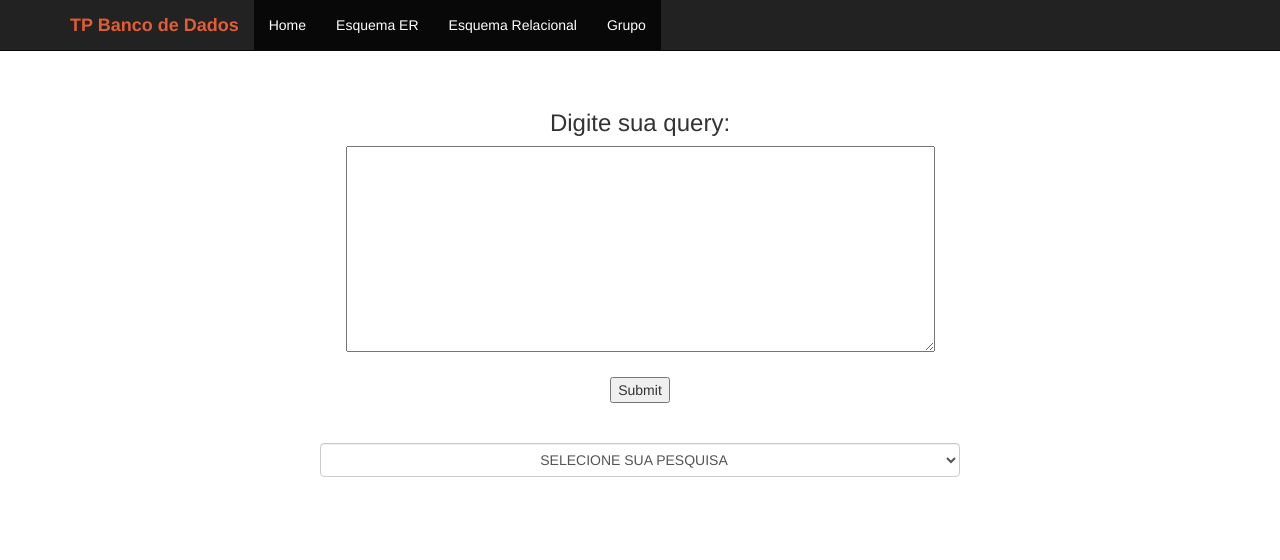
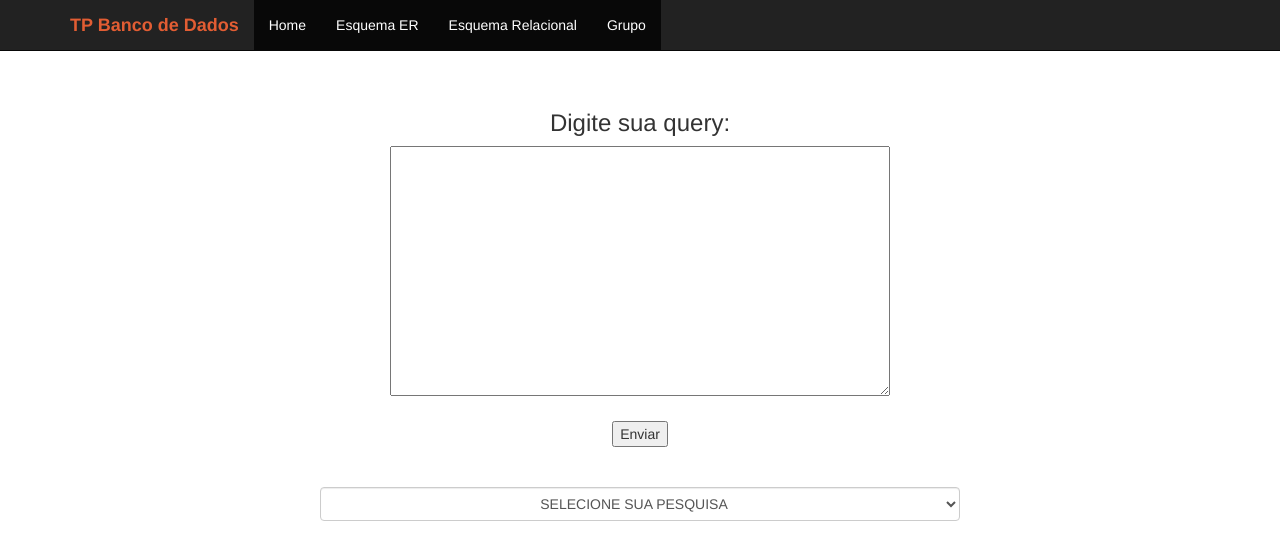
Before and after one commit to marco-xd/IBD-TP2, a PHP site: page / in a window 1280 px wide. Shown: the top 560 px of the page. Run offline with PHP 8.4, Linux system fonts and the light colour scheme; some libraries are stand-ins or nearby versions.

Commit message:
Ajustes finais na interface

```diff
--- a/interface/css/style.css
+++ b/interface/css/style.css
@@ -7,8 +7,8 @@ body {
 }
 
 .starter-template {
-  padding: 40px 15px;
-  text-align: center;
+	padding: 40px 15px;
+	text-align: center;
 }
 
 #resQuery{
@@ -34,8 +34,9 @@ body {
 	margin-right: auto;
 }
 
-li {display: list-item;
-    text-align: -webkit-match-parent;
+li {
+	display: list-item;
+	text-align: -webkit-match-parent;
 }
 
 #relac{
@@ -45,3 +46,10 @@ li {display: list-item;
 	margin-right:auto;
 	margin-top: 20px;
 }
+
+#text {
+	width: 500px;
+	height: 250px;
+	min-height: 250px;
+	resize: vertical;
+}
--- a/interface/index.php
+++ b/interface/index.php
@@ -1,26 +1,39 @@
 <!DOCTYPE html>
 <html lang="pt_br">
 	<head>
-		<meta charset="utf-8">
-		<meta http-equiv="X-UA-Compatible" content="IE=edge">
-		<meta name="viewport" content="width=device-width, initial-scale=1">
-		<!-- The above 3 meta tags *must* come first in the head; any other head content must come *after* these tags -->
+		<meta charset="utf-8" />
+		<meta http-equiv="X-UA-Compatible" content="IE=edge" />
+		<meta name="viewport" content="width=device-width, initial-scale=1" />
+
 		<title>TP IBD</title>
 
-		<!-- CSS -->
-		<link href="css/bootstrap.min.css" rel="stylesheet">
-		<link href="css/style.css" rel="stylesheet">
-
-		<!-- HTML5 shim and Respond.js for IE8 support of HTML5 elements and media queries -->
-		<!-- WARNING: Respond.js doesn't work if you view the page via file:// -->
+		<link href="css/bootstrap.min.css" rel="stylesheet" />
+		<link href="css/style.css" rel="stylesheet" />
 		<!--[if lt IE 9]>
 			<script src="https://oss.maxcdn.com/html5shiv/3.7.2/html5shiv.min.js"></script>
 			<script src="https://oss.maxcdn.com/respond/1.4.2/respond.min.js"></script>
 		<![endif]-->
+
+		<script src="https://ajax.googleapis.com/ajax/libs/jquery/1.11.3/jquery.min.js"></script>
+		<script src="js/bootstrap.min.js"></script>
+
+		<script type="text/javascript">
+			$(document).ready(function () {
+				var txtbox = document.getElementById('text'),
+				    ddown = document.getElementById('dropdownlist');
+
+				ddown.value = ddown.children[0].value;
+				txtbox.innerHTML = '';
+
+				$(document.getElementById('dropdownlist')).on('change', function () {
+					txtbox.innerHTML = this.value;
+				});
+			});
+		</script>
 	</head>
 	<body>
 
- <nav class="navbar navbar-inverse navbar-fixed-top">
+ 		<nav class="navbar navbar-inverse navbar-fixed-top">
 			<div class="container">
 				<div class="navbar-header">
 					<button type="button" class="navbar-toggle collapsed" data-toggle="collapse" data-target="#navbar" aria-expanded="false" aria-controls="navbar">
@@ -38,26 +51,29 @@
 						<li class="active"><a href="relacional.html">Esquema Relacional</a></li>
 						<li class="active"><a href="grupo.html">Grupo</a></li>
 					</ul>
-				</div><!--/.nav-collapse -->
+				</div>
 			</div>
 		</nav>
 
 		<div class="container">
 				<div class="starter-template">
-				<form action="query.php" method="post">
-			<h3>Digite sua query:</h3> <textarea id="text" name="stmt" rows="10" cols="70"> </textarea><br><br>
-			<input type="submit">
-			</form>
+					<form action="query.php" method="post">
+						<h3>Digite sua query:</h3>
+						<textarea id="text" name="stmt"></textarea>
+						<br />
+						<br />
+						<input type="submit" value="Enviar" />
+					</form>
 				</div>
-		</div><!-- /.container -->
+		</div>
 
 
 		<div class="form-group">
 			<select class="form-control" id="dropdownlist">
-				<option value=""> SELECIONE SUA PESQUISA</option>
+				<option value="" selected>SELECIONE SUA PESQUISA</option>
 
 				<option value="SELECT `countryformalname`, SUM(`price`) FROM `countries` NATURAL JOIN `summaries` NATURAL JOIN `owned` NATURAL JOIN `details` WHERE `is_free` = 0 GROUP BY `countryformalname` ORDER BY SUM(`price`);">
-					Mostrar o nome do pa&iacute;s seguido de o total gasto (em centavos) por jogos não gratis
+					Mostrar o nome do pa&iacute;s seguido de o total gasto (centavos) por jogos não gr&aacute;tis
 				</option>
 
 				<option value="SELECT `appid` FROM `details` WHERE `linux_support` = 1 AND `appid` NOT IN (SELECT DISTINCT `appid` FROM `news`);">
@@ -77,15 +93,15 @@
 				</option>
 
 				<option value="SELECT c1.`countryformalname`, aux.id, aux.nome, aux.avatarfull, MAX(aux.total) FROM (SELECT s.`steamid` AS id, s.`personaname` AS NOME, s.`loccountrycode` AS loccountrycode, COUNT(pa.`achieved`) AS total, s.`avatarfull` as avatarfull FROM `summaries` s NATURAL JOIN `playerachievements` pa GROUP BY s.`steamid`) aux NATURAL JOIN `countries` c1 GROUP BY c1.`countryformalname` ORDER BY MAX(total);">
-					Mostrar o nome do pa&iacute;s e o nome e avatar do habitante que mais possui achievements
+					Mostrar nome do pa&iacute;s e nome e avatar do habitante que mais possui conquistas
 				</option>
 
 				<option value="SELECT D.`appid`, D.`dev_name` FROM `developers` D JOIN `publishers` P ON D.`appid` = P.`appid` AND D.`dev_name` = P.`pub_name` ORDER BY D.`appid`;">
-					Selecionar os jogos que possuem desenvolvedores e publicadores iguais
+					Selecionar os jogos que possuem desenvolvedores e divulgadores iguais
 				</option>
 
 				<option value="SELECT `steamid1`, `steamid2`, a.`appid` FROM `friends`, `owned` a, `owned` b WHERE a.`steamid` = `steamid1` AND b.`steamid` = `steamid2` AND a.`appid` = b.`appid` ORDER BY `steamid1`;">
-					Para cada pessoa selecionar todos os amigos que possuem jogos em comum e mostrar o id do jogo
+					Selecionar todos os amigos que possuem jogos em comum e mostrar o id do jogo
 				</option>
 
 				<option value="SELECT `steamid`, `personaname`, CASE WHEN SUM(`price`) > 10000 THEN &quot;verdadeiro&quot; ELSE &quot;falso&quot; END AS verdadeiro_ou_falso FROM `summaries` NATURAL JOIN `owned` NATURAL JOIN `details` WHERE `is_free` = 0 GROUP BY `steamid`;">
@@ -110,20 +126,5 @@
 			</select>
 		</div>
 
-		<!-- jQuery (necessary for Bootstrap's JavaScript plugins) -->
-		<script src="https://ajax.googleapis.com/ajax/libs/jquery/1.11.3/jquery.min.js"></script>
-		<!-- Include all compiled plugins (below), or include individual files as needed -->
-		<script src="js/bootstrap.min.js"></script>
-
-		<script type="text/javascript">
-			var mytextbox = document.getElementById('text');
-			var mydropdown = document.getElementById('dropdownlist');
-
-			mydropdown.onchange = function(){
-					 //mytextbox.value = mytextbox.value  + this.value; //to appened
-					 mytextbox.innerHTML = this.value;
-			}
-		</script>
-
 	</body>
 </html>
```
